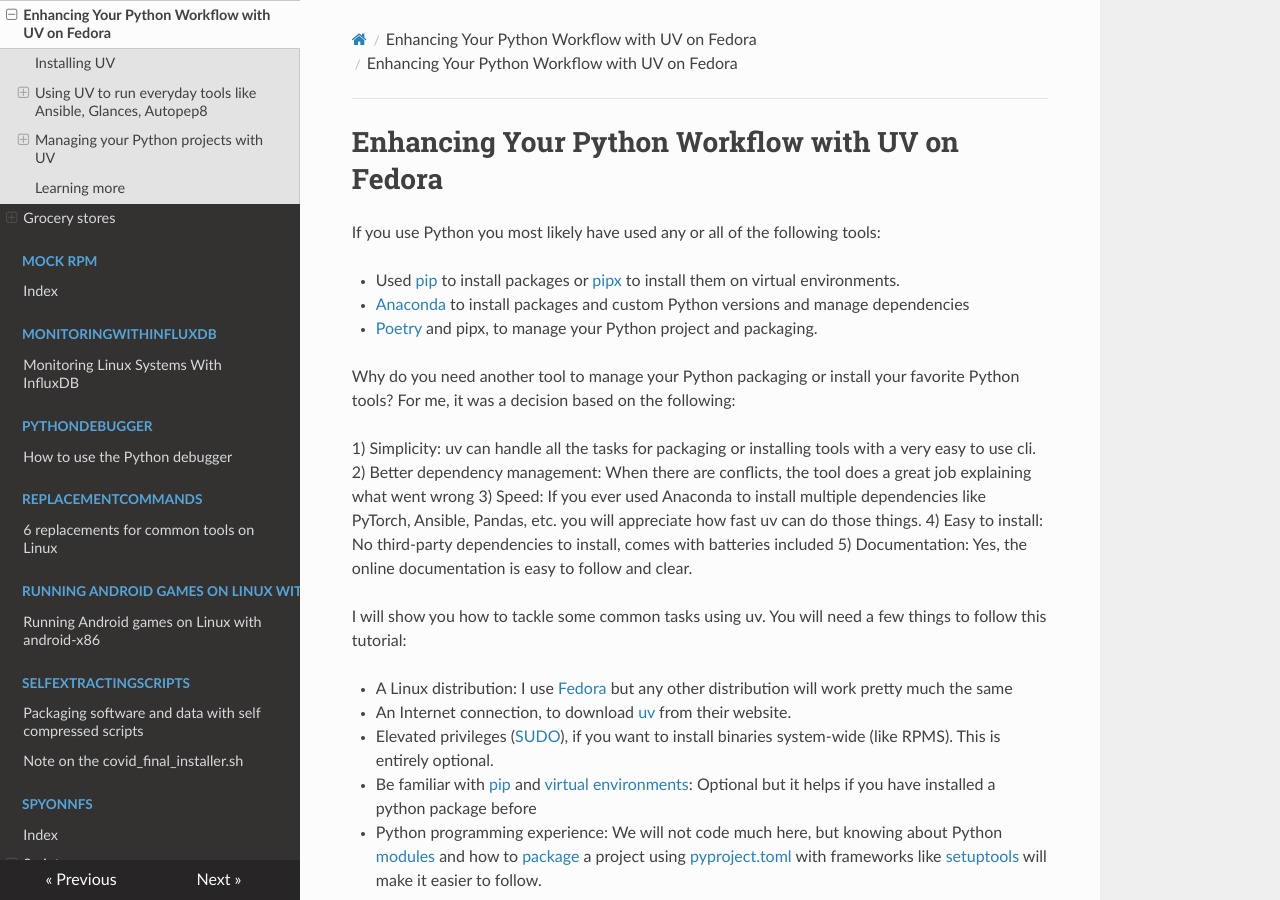
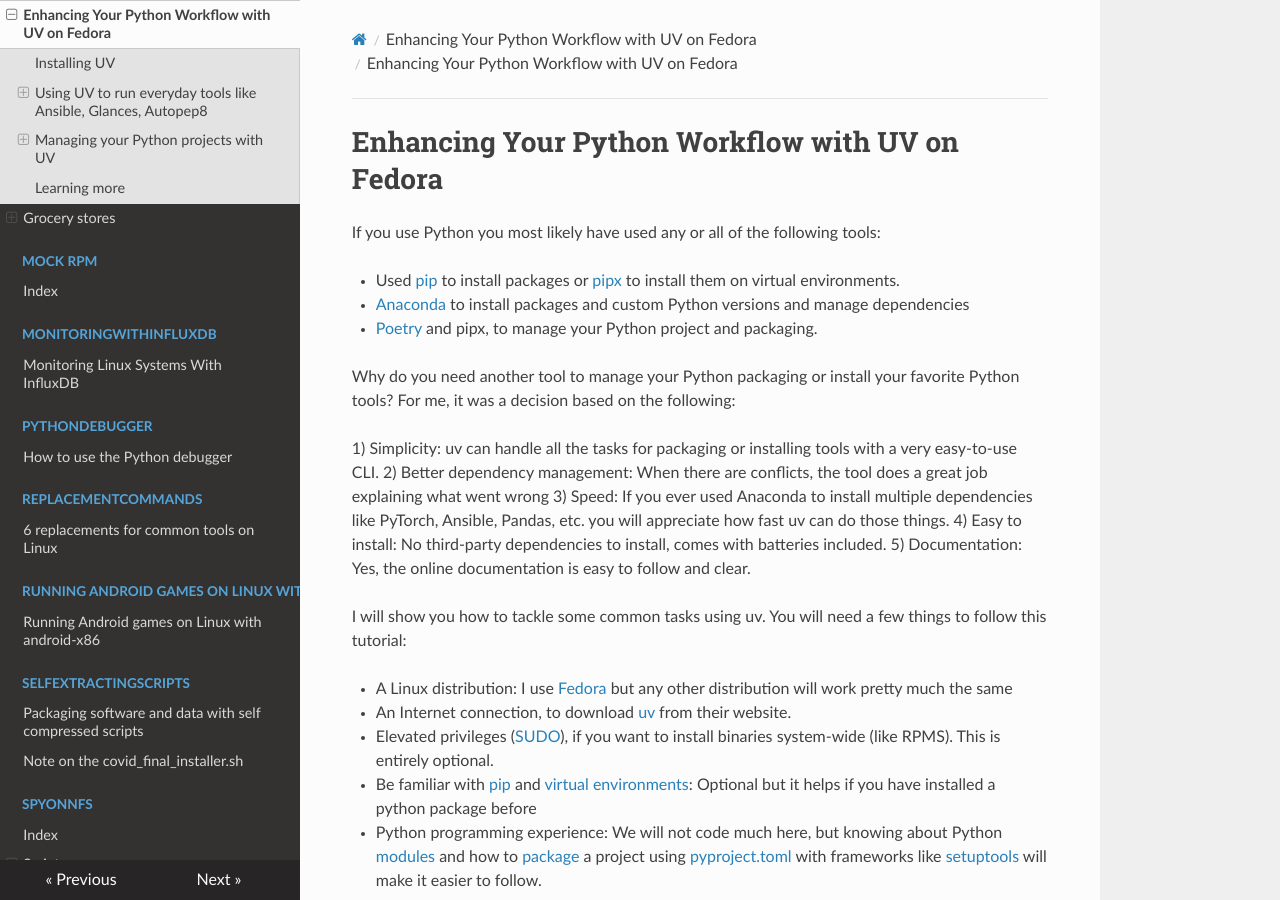
Before and after one commit to josevnz/tutorials, an MkDocs documentation site: the page built from docs/Enhancing_Your_Python_Workflow_with_UV_on_Fedora/README.md, in a window 1280 px wide and 900 px high. Built offline with MkDocs 1.6.1, drawn with Linux system fonts in a browser that asks for light colours; nearby versions of some CDN libraries; some of the changed text lies outside the part shown.

Commit message:
Grammar fixes.

```diff
--- a/docs/Enhancing_Your_Python_Workflow_with_UV_on_Fedora/README.md
+++ b/docs/Enhancing_Your_Python_Workflow_with_UV_on_Fedora/README.md
@@ -8,10 +8,10 @@
 
 Why do you need another tool to manage your Python packaging or install your favorite Python tools? For me, it was a decision based on the following:
 
-1) Simplicity: uv can handle all the tasks for packaging or installing tools with a very easy to use cli.
+1) Simplicity: uv can handle all the tasks for packaging or installing tools with a very easy-to-use CLI.
 2) Better dependency management: When there are conflicts, the tool does a great job explaining what went wrong
 3) Speed: If you ever used Anaconda to install multiple dependencies like PyTorch, Ansible, Pandas, etc. you will appreciate how fast uv can do those things.
-4) Easy to install: No third-party dependencies to install, comes with batteries included
+4) Easy to install: No third-party dependencies to install, comes with batteries included.
 5) Documentation: Yes, the online documentation is easy to follow and clear.
 
 I will show you how to tackle some common tasks using uv. You will need a few things to follow this tutorial:
@@ -321,13 +321,13 @@
 
 Pretty convenient!
 
-We have seen so far how to manage someone else's packages, what about our own? The next section explores that
+We have seen so far how to manage someone else's packages, what about our own? The next section explores that.
 
 ## Managing your Python projects with UV
 
-Eventually you will find yourself packaging a [Python project](https://docs.astral.sh/uv/concepts/projects/) that has multiple modules, scripts and data files. Python offers a rich ecosystem to manage this scenario and uv takes away some of the complexity.
+Eventually, you will find yourself packaging a [Python project](https://docs.astral.sh/uv/concepts/projects/) that has multiple modules, scripts and data files. Python offers a rich ecosystem to manage this scenario and uv takes away some of the complexity.
 
-Our small demo project is an application that will use the '[Grocery Stores](https://data.ct.gov/Business/Grocery-Stores/fv3p-tf5m/about_data)' from the Connecticut Data portal
+Our small demo project is an application that will use the '[Grocery Stores](https://data.ct.gov/Business/Grocery-Stores/fv3p-tf5m/about_data)' from the Connecticut Data portal.
 
 I always like to start a project with a description and a name:
 
```
Also changed, not shown: other parts of docs/Enhancing_Your_Python_Workflow_with_UV_on_Fedora/README.md (+4 -4 lines).
